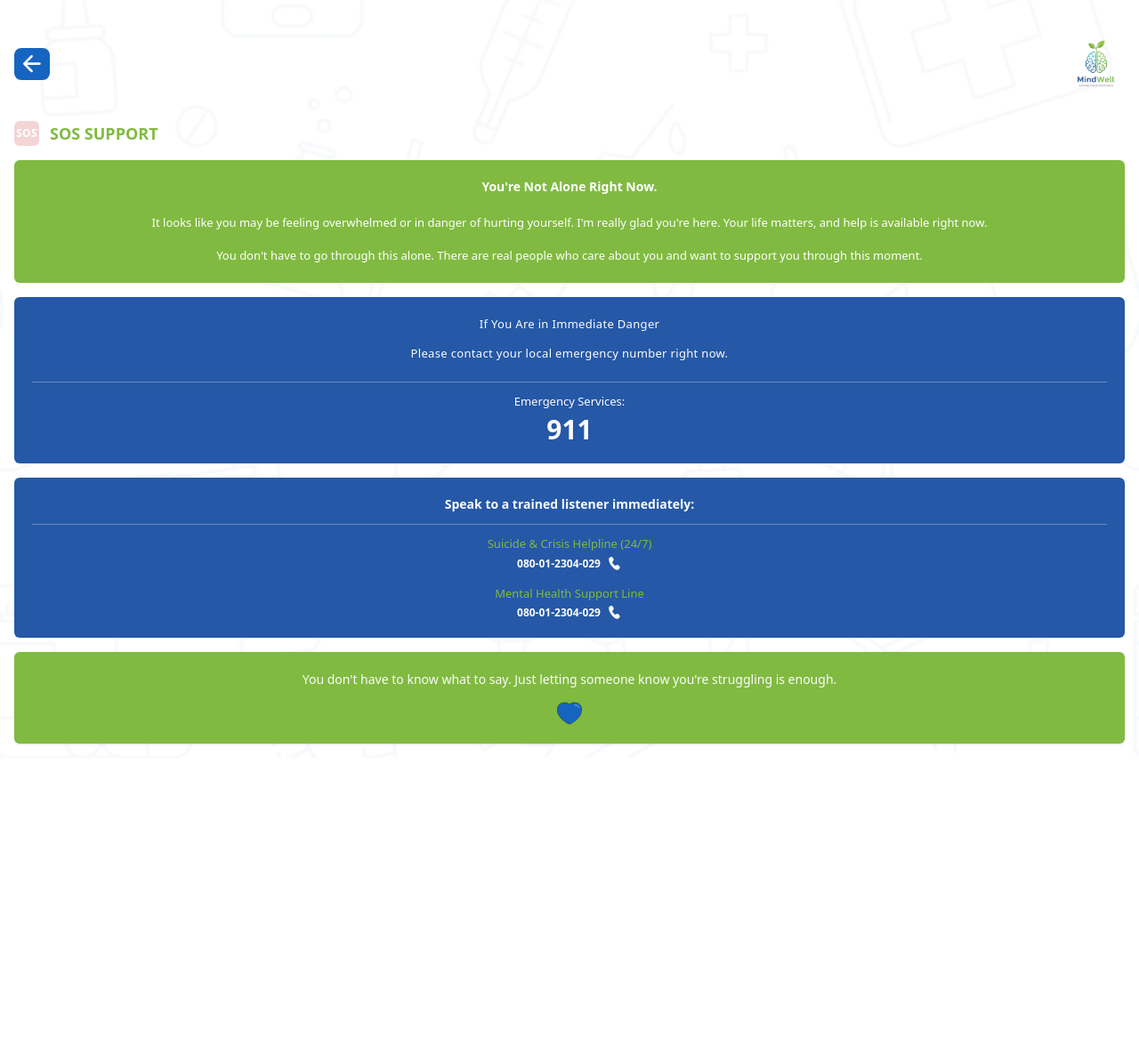
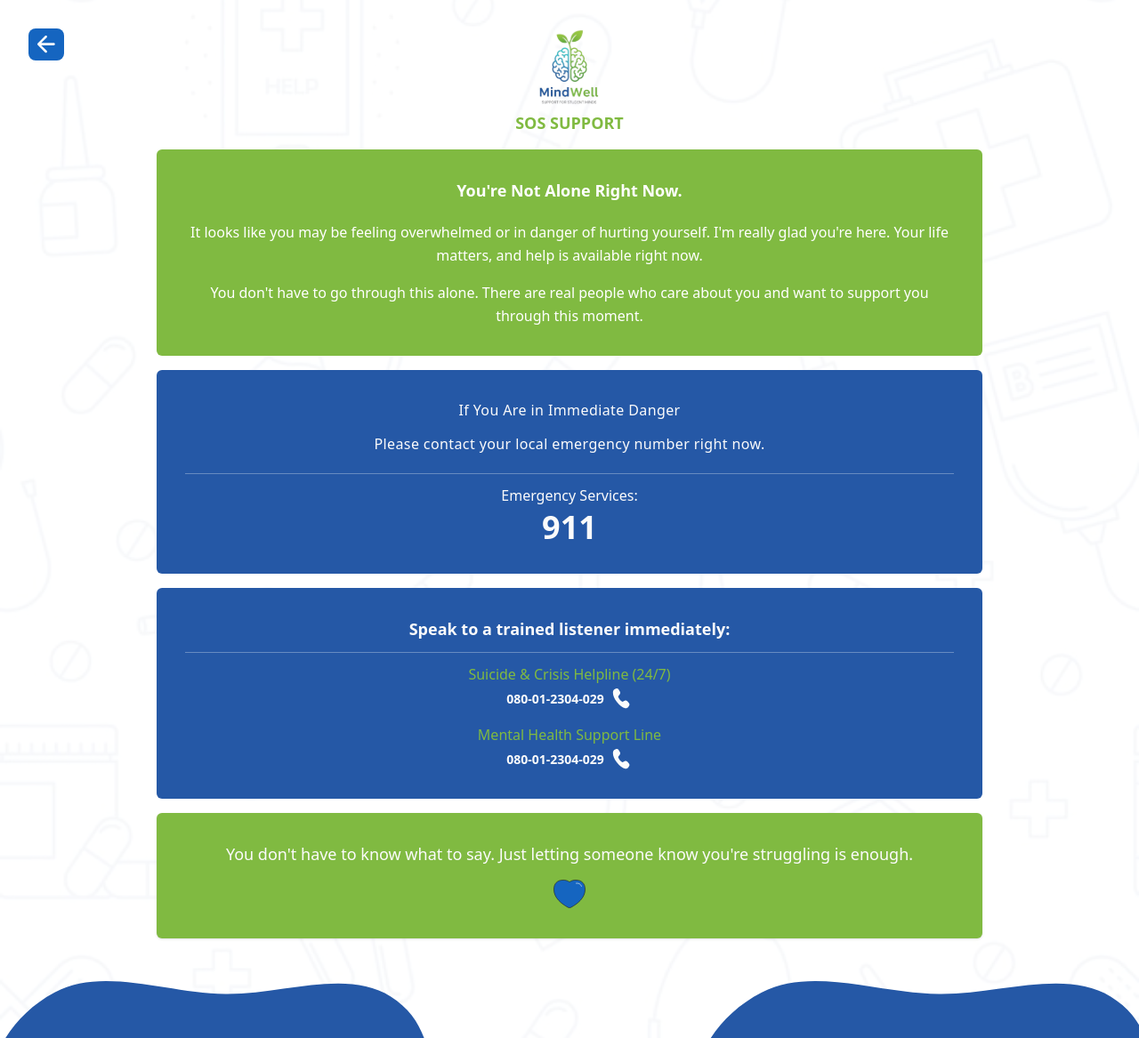
Before and after one commit to michaelebube/MindWell, a Nuxt app: page /sos in a window 1280 px wide. Shown: the whole page at 89% size. Before the commit the page ends 852 px from the top, so only its background shows below. Built offline with nearby package versions, Linux system fonts and the light colour scheme.

Commit message:
feat: enhance layout and responsiveness of ChatHeader, index, profile, and sos pages; adjust styles for better mobile and tablet support

```diff
--- a/app/components/chat/ChatHeader.vue
+++ b/app/components/chat/ChatHeader.vue
@@ -6,16 +6,16 @@
       aria-label="Toggle sidebar"
       @click="$emit('toggleSidebar')"
     >
-      <img :src="hamburgerIcon" alt="Hamburger  Menu" class="pt-1.25" />
+      <img :src="hamburgerIcon" alt="Hamburger  Menu" class="pt-1.25 lg:w-28" />
     </button>
 
     <!-- SOS Button -->
     <button
-      class="w-10 h-10 mr-4 flex items-center justify-center rounded-lg bg-[#C62828] hover:bg-[#B71C1C] transition-colors"
+      class="w-10 h-10 mr-4 flex items-center justify-center rounded-lg bg-[#C62828] hover:bg-[#B71C1C] lg:w-12.5 lg:h-12.5 lg:mb-3.5 xl:mb-5 transition-colors"
       aria-label="Emergency SOS"
       @click="$emit('sosClick')"
     >
-      <span class="text-white font-bold text-sm tracking-wide">SOS</span>
+      <span class="text-white font-bold text-sm lg:text-[16px] tracking-wide">SOS</span>
     </button>
   </header>
 </template>
--- a/app/pages/chat/index.vue
+++ b/app/pages/chat/index.vue
@@ -6,7 +6,11 @@
     ></div>
 
     <!-- Header -->
-    <ChatHeader class="z-10" @toggle-sidebar="sidebarOpen = true" @sos-click="navigateTo('/sos')" />
+    <ChatHeader
+      class="z-10 sm:px-4 lg:px-6"
+      @toggle-sidebar="sidebarOpen = true"
+      @sos-click="navigateTo('/sos')"
+    />
 
     <!-- Sidebar -->
     <ChatSidebar
@@ -38,9 +42,15 @@
         v-if="messages.length === 0 && !isLoading && !isBotTyping"
         class="flex flex-col items-center justify-center h-full text-center px-6"
       >
-        <h2 class="text-lg xs:text-xl font-semibold text-[#80BA41]">Welcome, {{ userName }}</h2>
+        <h2 class="text-lg xs:text-xl sm:text-2xl lg:text-3xl font-semibold text-[#80BA41]">
+          Welcome, {{ userName }}
+        </h2>
 
-        <img :src="logo" alt="MindWell Logo" class="opacity-35 w-50 h-50 -mt-5" />
+        <img
+          :src="logo"
+          alt="MindWell Logo"
+          class="opacity-35 w-50 h-50 sm:w-55 sm lg:w-70 lg:h-70 -mt-5"
+        />
       </div>
 
       <!-- Messages -->
@@ -52,6 +62,7 @@
           :is-user="message.role === 'user'"
           :timestamp="message.timestamp?.toDate ? message.timestamp.toDate() : new Date()"
           :is-crisis="message.isCrisis"
+          class="sm:px-4 lg:px-6"
         />
       </template>
 
@@ -60,7 +71,23 @@
     </div>
 
     <!-- Input -->
-    <ChatInput class="z-10" :disabled="isBotTyping || isLoading" @send="handleSendMessage" />
+    <ChatInput
+      class="z-10 sm:mb-12 lg:mb-18 sm:px-8 lg:px-9.5"
+      :disabled="isBotTyping || isLoading"
+      @send="handleSendMessage"
+    />
+
+    <img
+      class="absolute bottom-0 hidden sm:block sm:w-56 sm:h-20 md:w-72 md:h-20 lg:w-86 lg:h-24 xl:w-130 xl:h-16 w-24 h-24"
+      :src="bottomBlueBlob"
+      alt=""
+    />
+
+    <img
+      class="absolute bottom-0 right-0 hidden sm:block sm:w-56 sm:h-20 md:w-72 md:h-20 lg:w-86 lg:h-24 xl:w-130 xl:h-16 w-24 h-24"
+      :src="rightSideBlue"
+      alt=""
+    />
   </div>
 </template>
 
@@ -69,6 +96,8 @@ import { signOut } from 'firebase/auth'
 import type { Message, Chat } from '~/composables/useChat'
 import bgImg from '../../assets/images/bgImage.png'
 import logo from '../../assets/svg/logo.svg'
+import bottomBlueBlob from '../../assets/svg/bottomBlueSVG.svg'
+import rightSideBlue from '../../assets/svg/rightSideBlue.svg'
 import type LogoutModalVue from '~/components/chat/LogoutModal.vue'
 
 definePageMeta({
--- a/app/pages/profile/index.vue
+++ b/app/pages/profile/index.vue
@@ -1,44 +1,62 @@
 <template>
-  <div class="min-h-screen relative flex flex-col">
+  <div class="min-h-screen relative flex flex-1 flex-col">
     <div
       class="absolute z-0 inset-0 opacity-5 bg-cover bg-center bg-no-repeat"
       :style="{ backgroundImage: `url(${bgImg})` }"
     ></div>
     <!-- Header -->
-    <div class="flex items-center justify-between xs:px-4 px-3 pt-8 pb-2 z-10">
+    <div
+      class="flex items-center justify-between xs:px-4 sm:px-6 md:px-8 lg:px-10 xl:px-12 px-3 pt-8 pb-2 z-10"
+    >
       <button aria-label="Go Back" @click="goBack">
         <div
-          class="bg-[#1565C0] w-10 h-9 rounded-lg flex items-center justify-center cursor-pointer"
+          class="bg-[#1565C0] md:w-12 md:h-11 xl:h-13 xl:w-14 w-10 h-9 rounded-lg flex items-center justify-center cursor-pointer"
         >
-          <img :src="backArrowIcon" alt="Back Arrow" class="w-9 h-9 p-2" />
+          <img :src="backArrowIcon" alt="Back Arrow" class="w-9 h-9 md:w-10 md:h-10 p-2" />
         </div>
       </button>
-      <img :src="logo" alt="MindWell Logo" class="-mr-2 w-20 h-20" />
+      <img
+        :src="logo"
+        alt="MindWell Logo"
+        class="-mr-2 w-20 h-20 md:h-28 md:w-28 xl:w-32 xl:h-32"
+      />
     </div>
 
-    <main class="mt-4 z-10 px-4">
+    <main class="mt-4 z-10 px-4 sm:flex-col sm:flex-1">
       <!-- Profile Info Section -->
       <section class="flex flex-col items-center">
         <img
           :src="profileCircleIcon"
           alt="Profile Icon"
-          class="w-10 h-10 xs:w-14 xs:h-14 text-center"
+          class="w-10 h-10 xs:w-14 xs:h-14 lg:w-18 lg:h-18 text-center"
         />
-        <div class="px-7 py-2.5 bg-[#FBFBFB] rounded-[10px] shadow-2xl mt-4 text-center">
-          <h2 class="text-xs xs:text-sm font-medium text-[#80BA41] mb-1">Anonymous Username</h2>
-          <p class="text-sm xs:text-[16px] font-semibold text-[#2558A6]">{{ userName }}</p>
+        <div
+          class="px-7 py-2.5 bg-[#FBFBFB] lg:px-9 lg:py-3.5 xl:px-13 xl:py-4 rounded-[10px] shadow-2xl mt-4 text-center"
+        >
+          <h2 class="text-xs xs:text-sm lg:text-[16px] xl:text-lg font-medium text-[#80BA41] mb-1">
+            Anonymous Username
+          </h2>
+          <p class="text-sm xs:text-[16px] lg:text-lg font-semibold text-[#2558A6]">
+            {{ userName }}
+          </p>
         </div>
 
-        <div class="px-10 py-4.5 max-w-80 bg-[#FBFBFB] rounded-[10px] shadow-2xl mt-4 text-center">
-          <h2 class="text-xs xs:text-sm font-medium text-[#80BA41] mb-1">Email</h2>
-          <p class="text-sm xs:text-[16px] font-semibold text-[#2558A6]">{{ userEmail }}</p>
+        <div
+          class="px-10 py-4.5 xl:px-12 xl:py-5 max-w-80 lg:max-w-92 bg-[#FBFBFB] rounded-[10px] shadow-2xl mt-4 text-center"
+        >
+          <h2 class="text-xs xs:text-sm lg:text-[16px] xl:text-lg font-medium text-[#80BA41] mb-1">
+            Email
+          </h2>
+          <p class="text-sm xs:text-[16px] lg:text-lg font-semibold text-[#2558A6]">
+            {{ userEmail }}
+          </p>
         </div>
       </section>
 
       <!-- Change Password Section -->
-      <section class="z-10 mt-8 xs:mt-14 mb-10">
+      <section class="z-10 mt-8 xs:mt-14 lg:mt-10 mb-10 sm:mb-20">
         <div
-          class="mx-auto max-w-68 xs:max-w-80 bg-[#FBFBFB] rounded-[10px] shadow-2xl px-5 py-5 relative overflow-hidden transition-all duration-300"
+          class="mx-auto max-w-68 xs:max-w-80 xl:max-w-92 bg-[#FBFBFB] rounded-[10px] shadow-2xl px-5 py-5 relative overflow-hidden transition-all duration-300"
           :class="{ 'pt-12': formState === 'success' || formState === 'error' }"
         >
           <!-- Overlay when success/error -->
@@ -65,13 +83,15 @@
             {{ errorMessage }}
           </div>
 
-          <h2 class="text-[#80BA41] font-medium text-sm text-center mb-4">Change Password</h2>
+          <h2 class="text-[#80BA41] font-medium text-sm lg:text-[16px] xl:text-lg text-center mb-4">
+            Change Password
+          </h2>
 
-          <form class="flex flex-col gap-3" @submit.prevent="handleChangePassword">
+          <form class="flex flex-col gap-3 lg:gap-4" @submit.prevent="handleChangePassword">
             <!-- Current Password -->
             <div class="flex flex-col gap-2">
               <label
-                class="text-[#80BA41] opacity-90 xs:text-xs font-light text-[10px]"
+                class="text-[#80BA41] opacity-90 xs:text-xs lg:text-sm xl:text-[15px] font-light text-[10px]"
                 for="currentPassword"
               >
                 Current Password
@@ -106,7 +126,7 @@
             <!-- New Password -->
             <div class="flex flex-col gap-2">
               <label
-                class="text-[#80BA41] opacity-80 xs:text-xs font-light text-[10px]"
+                class="text-[#80BA41] opacity-80 xs:text-xs lg:text-sm xl:text-[15px] font-light text-[10px]"
                 for="newPassword"
               >
                 New Password
@@ -137,7 +157,7 @@
             <!-- Confirm New Password -->
             <div class="flex flex-col gap-2">
               <label
-                class="text-[#80BA41] opacity-80 font-light xs:text-xs text-[10px]"
+                class="text-[#80BA41] opacity-80 font-light xs:text-xs lg:text-sm xl:text-[15px] text-[10px]"
                 for="confirmPassword"
               >
                 Confirm New Password
@@ -187,6 +207,18 @@
         </div>
       </section>
     </main>
+
+    <img
+      class="absolute bottom-0 hidden sm:block sm:w-56 sm:h-20 md:w-72 md:h-20 lg:w-86 lg:h-24 xl:w-130 xl:h-16 w-24 h-24"
+      :src="bottomBlueBlob"
+      alt=""
+    />
+
+    <img
+      class="absolute bottom-0 right-0 hidden sm:block sm:w-56 sm:h-20 md:w-72 md:h-20 lg:w-86 lg:h-24 xl:w-130 xl:h-16 w-24 h-24"
+      :src="rightSideBlue"
+      alt=""
+    />
   </div>
 </template>
 
@@ -198,6 +230,8 @@ import bgImg from '../../assets/images/bgImage.png'
 import backArrowIcon from '../../assets/svg/back-arrow.svg'
 import showPasswordIcon from '../../assets/svg/show-password.svg'
 import hidePasswordIcon from '../../assets/svg/hide-password.svg'
+import bottomBlueBlob from '../../assets/svg/bottomBlueSVG.svg'
+import rightSideBlue from '../../assets/svg/rightSideBlue.svg'
 
 const { $auth } = useNuxtApp()
 
--- a/app/pages/sos/index.vue
+++ b/app/pages/sos/index.vue
@@ -5,7 +5,7 @@
       :style="{ backgroundImage: `url(${bgImg})` }"
     ></div>
     <!-- Header -->
-    <div class="flex items-center justify-between xs:px-4 px-3 pt-8 pb-2 z-10">
+    <div class="flex items-center justify-between md:justify-normal xs:px-4 xl:px-8 px-3 pt-8 pb-2 z-10">
       <button aria-label="Go Back" @click="goBack">
         <div
           class="bg-[#1565C0] w-10 h-9 rounded-lg flex items-center justify-center cursor-pointer"
@@ -13,15 +13,18 @@
           <img :src="backArrowIcon" alt="Back Arrow" class="w-9 h-9 p-2" />
         </div>
       </button>
-      <img :src="logo" alt="MindWell Logo" class="-mr-2 w-20 h-20" />
+      <img :src="logo" alt="MindWell Logo" class="-mr-2 w-20 h-20 md:w-28 md:h-28 xl:w-32 xl:h-32 md:absolute md:left-1/2 md:top-3 md:-translate-x-1/2" />
     </div>
 
+
+
     <!-- Content -->
-    <div class="flex-1 overflow-y-auto px-3 xs:px-4 py-4 space-y-3 xs:space-y-4 z-10">
+    <div class="flex-1 md:flex md:flex-col md:max-w-3/4 md:mx-auto overflow-y-auto px-3 xs:px-4 py-4 md:py-8 xl:py-12 space-y-3 xs:space-y-4 z-10">
+
       <!-- SOS Support Title -->
-      <div class="flex items-center gap-3">
+      <div class="flex items-center md:justify-center gap-3">
         <div
-          class="w-7 h-7 flex items-center justify-center rounded-md bg-[#C62828]/20 transition-colors"
+          class="w-7 h-7 flex items-center justify-center rounded-md md:hidden bg-[#C62828]/20 transition-colors"
           aria-label="Emergency SOS"
         >
           <span class="text-white font-bold text-[12px] tracking-wide">SOS</span>
@@ -30,75 +33,86 @@
       </div>
 
       <!-- You're Not Alone Section -->
-      <div class="bg-[#80BA41] rounded-sm xs:rounded-md p-5 text-white">
-        <h2 class="text-sm font-semibold text-center mb-5">You're Not Alone Right Now.</h2>
-        <p class="text-[13px] text-center leading-relaxed mb-4">
+      <div class="bg-[#80BA41] rounded-sm xs:rounded-md p-5 lg:p-8 text-white">
+        <h2 class="text-sm font-semibold text-center mb-5 lg:text-lg">You're Not Alone Right Now.</h2>
+        <p class="text-[13px] text-center lg:text-[16px] leading-relaxed mb-4">
           It looks like you may be feeling overwhelmed or in danger of hurting yourself. I'm really
           glad you're here. Your life matters, and help is available right now.
         </p>
-        <p class="text-[13px] text-center leading-relaxed">
+        <p class="text-[13px] text-center lg:text-[16px] leading-relaxed">
           You don't have to go through this alone. There are real people who care about you and want
           to support you through this moment.
         </p>
       </div>
 
       <!-- Emergency Services Section -->
-      <div class="bg-[#2558A6] rounded-sm xs:rounded-md p-5 text-[#FBFBFB]">
-        <h3 class="text-[13px] text-center mb-3 tracking-wide leading-relaxed">
+      <div class="bg-[#2558A6] rounded-sm xs:rounded-md p-5 lg:p-8 text-[#FBFBFB]">
+        <h3 class="text-[13px] lg:text-[16px] text-center mb-3 tracking-wide leading-relaxed">
           If You Are in Immediate Danger
         </h3>
-        <p class="text-[13px] text-center mb-5 leading-relaxed tracking-wide">
+        <p class="text-[13px] lg:text-[16px]  text-center mb-5 leading-relaxed tracking-wide">
           Please contact your local emergency number right now.
         </p>
         <div class="border-t border-white/30 pt-3">
-          <p class="text-[13px] text-center mb-1">Emergency Services:</p>
-          <p class="text-3xl font-bold text-center">911</p>
+          <p class="text-[13px] lg:text-[16px] text-center mb-1">Emergency Services:</p>
+          <p class="text-3xl font-bold lg:text-4xl text-center">911</p>
         </div>
       </div>
 
       <!-- Helplines Section -->
-      <div class="bg-[#2558A6] rounded-sm xs:rounded-md p-5 text-[#FBFBFB]">
+      <div class="bg-[#2558A6] rounded-sm xs:rounded-md p-5 lg:p-8 text-[#FBFBFB]">
         <div class="border-b border-white/30 pb-3">
-          <h3 class="text-sm font-semibold text-center">
+          <h3 class="text-sm font-semibold lg:text-lg text-center">
             Speak to a trained listener immediately:
           </h3>
         </div>
 
         <!-- Suicide & Crisis Helpline -->
         <div class="text-center pt-3 mb-4">
-          <p class="text-[13px] text-[#80BA41] mb-1">Suicide & Crisis Helpline (24/7)</p>
+          <p class="text-[13px] lg:text-[16px] text-[#80BA41] mb-1">Suicide & Crisis Helpline (24/7)</p>
           <a
             href="tel:080-01-2304-029"
-            class="text-xs font-semibold flex items-center justify-center gap-2"
+            class="text-xs lg:text-sm font-semibold flex items-center justify-center gap-2"
           >
             080-01-2304-029
-            <img :src="callIcon" alt="call-icon" class="w-4 h-4" />
+            <img :src="callIcon" alt="call-icon" class="w-4 h-4 lg:w-6 lg:h-6" />
           </a>
         </div>
 
         <!-- Mental Health Support Line -->
         <div class="text-center">
-          <p class="text-[13px] text-[#80BA41] mb-1">Mental Health Support Line</p>
+          <p class="text-[13px] lg:text-[16px] text-[#80BA41] mb-1">Mental Health Support Line</p>
           <a
             href="tel:080-01-2304-029"
-            class="text-xs font-semibold flex items-center justify-center gap-2"
+            class="text-xs lg:text-sm font-semibold flex items-center justify-center gap-2"
           >
             080-01-2304-029
-            <img :src="callIcon" alt="call-icon" class="w-4 h-4" />
+            <img :src="callIcon" alt="call-icon" class="w-4 h-4 lg:w-6 lg:h-6" />
           </a>
         </div>
       </div>
 
       <!-- Bottom Message -->
-      <div class="bg-[#80BA41] rounded-sm xs:rounded-md p-5 text-center shadow-sm">
-        <p class="text-sm text-[#FBFBFB] font-medium leading-relaxed">
+      <div class="bg-[#80BA41] rounded-sm xs:rounded-md p-5 lg:p-8 mb-4 md:mb-18 xl:mb-16 text-center shadow-sm">
+        <p class="text-sm text-[#FBFBFB] lg:text-lg font-medium leading-relaxed">
           You don't have to know what to say. Just letting someone know you're struggling is enough.
         </p>
         <div class="mt-3 flex justify-center">
-          <img :src="loveSOSIcon" alt="love-icon" class="w-7 h-7" />
+          <img :src="loveSOSIcon" alt="love-icon" class="w-7 h-7 lg:w-9 lg:h-9" />
         </div>
       </div>
     </div>
+    <img
+      class="absolute bottom-0 hidden md:block md:w-72 md:h-20 lg:w-86 lg:h-24 xl:w-130 xl:h-16 w-24 h-24"
+      :src="bottomBlueBlob"
+      alt=""
+    />
+
+    <img
+      class="absolute bottom-0 right-0 hidden md:block md:w-72 md:h-20 lg:w-86 lg:h-24 xl:w-130 xl:h-16 w-24 h-24"
+      :src="rightSideBlue"
+      alt=""
+    />
   </div>
 </template>
 
@@ -108,6 +122,8 @@ import loveSOSIcon from '../../assets/svg/love-sos.svg'
 import callIcon from '../../assets/svg/call-icon.svg'
 import bgImg from '../../assets/images/bgImage.png'
 import backArrowIcon from '../../assets/svg/back-arrow.svg'
+import bottomBlueBlob from '../../assets/svg/bottomBlueSVG.svg'
+import rightSideBlue from '../../assets/svg/rightSideBlue.svg'
 
 definePageMeta({
   layout: 'app',
```
